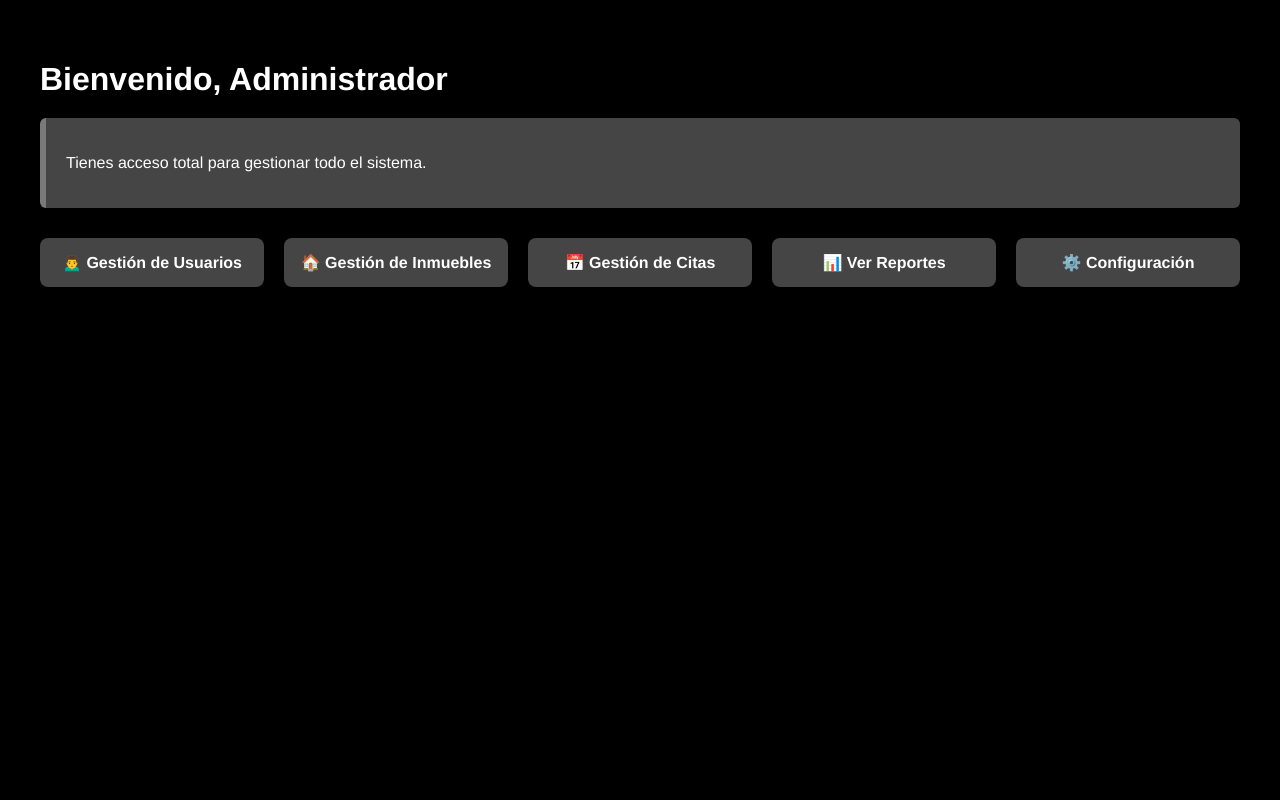
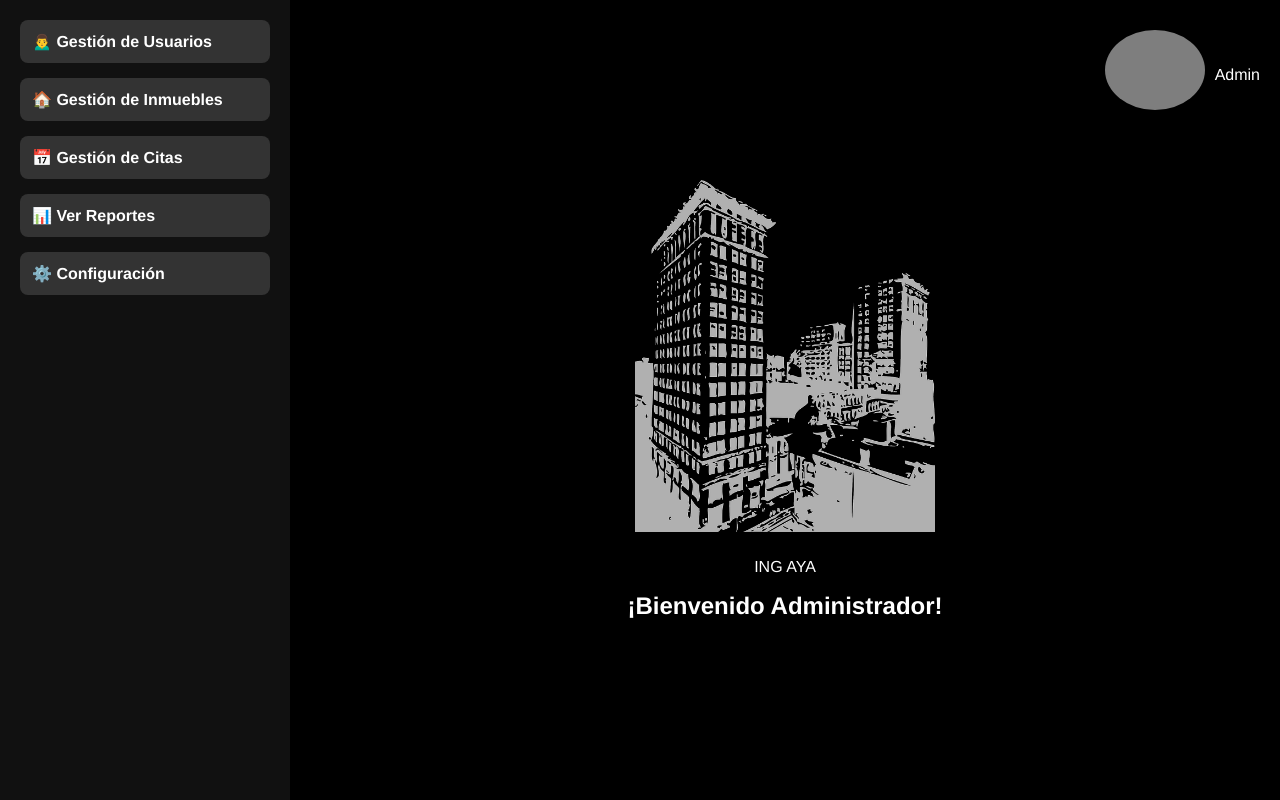
Before and after one commit to AlanXD07-30/Proyecto-SRCUM-3-ING-AYA, a plain HTML site: page PROCESO INGRESO DE ADMINISTRADOR, EMPELADO, SECRETARIA, USUARIO/panel administrador.html in a window 1280 px wide. Drawn offline with Linux system fonts and the light colour scheme; grey boxes are pictures that could not be loaded.

Commit message:
SE CAMBIO EL DISEÑO

```diff
--- a/PROCESO INGRESO DE ADMINISTRADOR, EMPELADO, SECRETARIA, USUARIO/panel administrador.html
+++ b/PROCESO INGRESO DE ADMINISTRADOR, EMPELADO, SECRETARIA, USUARIO/panel administrador.html
@@ -6,60 +6,129 @@
   <style>
     body {
       font-family: 'Franklin Gothic Medium', 'Arial Narrow', Arial, sans-serif;
-      background-color: #000000;
+      background-color: #000;
       margin: 0;
-      padding: 40px;
-      color: #000000;
+      padding: 0;
+      color: #fff;
+      display: flex;
+      height: 100vh;
     }
 
-    h1 {
-      color: #ffffff;
-      margin-bottom: 20px;
+    /* Sidebar */
+    .sidebar {
+      width: 250px;
+      background-color: #111;
+      padding: 20px;
+      display: flex;
+      flex-direction: column;
+      gap: 15px;
     }
 
-    .rol {
-      background-color: #454545;
-      padding: 20px;
-      border-left: 6px solid #7a7a7a;
-      border-radius: 6px;
-      margin-bottom: 30px;
+    .sidebar a {
+      background-color: #333;
       color: white;
-    }
-
-    .botones {
-      display: grid;
-      grid-template-columns: repeat(auto-fit, minmax(200px, 1fr));
-      gap: 20px;
-    }
-
-    .boton {
-      background-color: #454545;
-      color: white;
-      padding: 15px;
+      padding: 12px;
       border-radius: 8px;
-      text-align: center;
       text-decoration: none;
       font-weight: bold;
       transition: background-color 0.3s ease;
     }
 
-    .boton:hover {
+    .sidebar a:hover {
       background-color: #2a3896;
+    }
+
+    /* Área principal */
+    .main {
+      flex: 1;
+      display: flex;
+      flex-direction: column;
+      align-items: center;
+      justify-content: center;
+      text-align: center;
+      position: relative;
+    }
+
+    /* Perfil arriba a la derecha */
+        .perfil {
+      position: absolute;
+      top: 30px;
+      right: 20px;
+      display: flex;
+      align-items: center;
+      gap: 10px;
+    }
+
+  .avatar {
+    width: 60px;
+    height: 80px;
+    border-radius: 50%;
+    border: 0px solid #444;
+    object-fit: cover;
+  }
+
+  .main .principal{
+    width:  300px;
+
+
+    filter: blur(0px);
+
+
+
+  }
+
+    /* Imagen central */
+    .main img {
+
+      width:100px;
+      margin-bottom: 10px;
+      opacity: 0.8;
+    }
+
+    /* Mensaje de bienvenida */
+    #mensaje {
+      font-size: 1.5em;
+      font-weight: bold;
+      color: #ffffff;
+      opacity: 0;
+      transition: opacity 1s ease-in-out;
     }
   </style>
 </head>
 <body>
-  <h1>Bienvenido, Administrador</h1>
-  <div class="rol">
-    <p>Tienes acceso total para gestionar todo el sistema.</p>
+  <!-- Sidebar -->
+  <div class="sidebar">
+    <a href="http://192.168.0.5:5001/inmuebles">🙍‍♂️ Gestión de Usuarios</a>
+    <a href="http://192.168.0.5:5000/clientes">🏠 Gestión de Inmuebles</a>
+    <a href="http://127.0.0.1:5002/citas">📅 Gestión de Citas</a>
+    <a href="gestion reportes.html">📊 Ver Reportes</a>
+    <a href="configuracion.html">⚙️ Configuración</a>
   </div>
 
-  <div class="botones">
-    <a href="http://192.168.0.5:5001/inmuebles" class="boton">🙍‍♂️ Gestión de Usuarios</a>
-    <a href="http://192.168.0.5:5000/clientes" class="boton">🏠 Gestión de Inmuebles</a>
-    <a href="http://127.0.0.1:5002/citas" class="boton">📅 Gestión de Citas</a>
-    <a href="gestion reportes.html" class="boton">📊 Ver Reportes</a>
-    <a href="configuracion.html" class="boton">⚙️ Configuración</a>
+  <!-- Contenido principal -->
+  <div class="main">
+    <!-- Perfil -->
+    <div class="perfil">
+        <img src="https://static.vecteezy.com/system/resources/thumbnails/009/636/683/small_2x/admin-3d-illustration-icon-png.png" alt="Perfil administrador" class="avatar" >
+      <span>Admin</span>
+    </div>
+
+    <!-- Imagen central -->
+    <img src="pngfind.com-edificios-png-5877822.png" alt="Engranaje con sombrero" class="principal">
+    <p>ING AYA</p>
+
+    <!-- Mensaje animado -->
+    <div id="mensaje">¡Bienvenido Administrador!</div>
   </div>
+
+  <script>
+    // Animación de mensaje al entrar
+    window.onload = function() {
+      const mensaje = document.getElementById("mensaje");
+      setTimeout(() => {
+        mensaje.style.opacity = 1;
+      }, 500);
+    }
+  </script>
 </body>
 </html>
```
Also changed, not shown: PROCESO INGRESO DE ADMINISTRADOR, EMPELADO, SECRETARIA, USUARIO/pngegg.png (added), PROCESO INGRESO DE ADMINISTRADOR, EMPELADO, SECRETARIA, USUARIO/pngfind.com-edificios-png-5877822.png (added).
